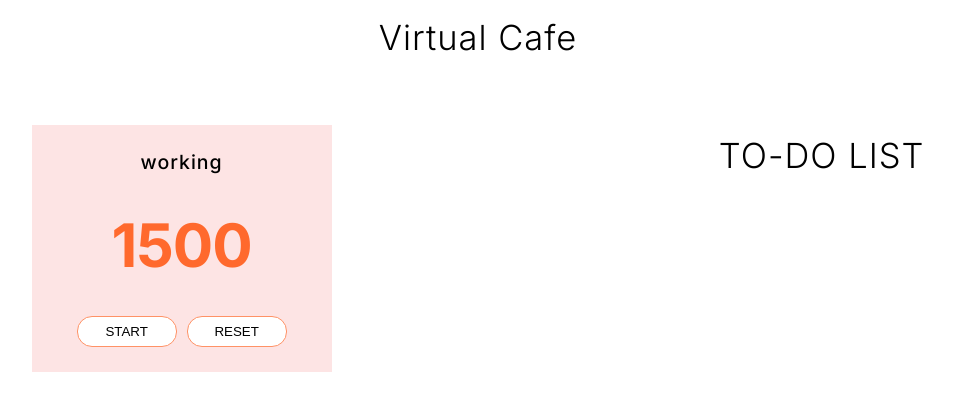
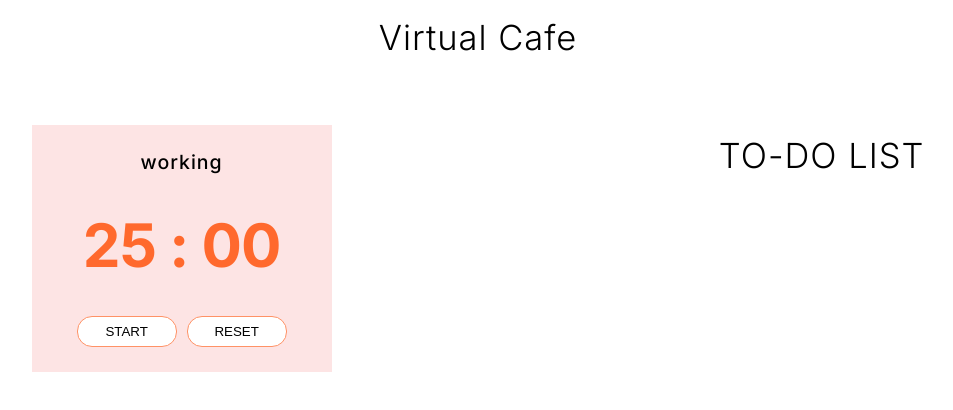
Before and after one commit to caseynewman/virtual-cafe, a React (Vite) app: page / in a window 1280 px wide. Shown: the top 410 px of the page, without its empty margins (162-1115 px from the left). Built offline with nearby package versions, Linux system fonts and the light colour scheme.

Commit message:
formatted timer to minutes and seconds

```diff
--- a/src/components/Timer/index.jsx
+++ b/src/components/Timer/index.jsx
@@ -1,6 +1,7 @@
 // pomodoro style timer
 // counts down
 // 25 minute work, or 5-10 minute break?
+// buttons at top for work + short break (5min) + long break (10min)
 
 import { useEffect } from "react";
 import { useState } from "react";
@@ -27,14 +28,16 @@ export default function PomodoroTimer() {
         return () => clearInterval(timer);
     }, [isActive, timeLeft, isWorkSession]);
 
-    // const formatTime = (seconds) => {
-
-    // };
+    const formatTime = (seconds) => {
+        const minutes = Math.floor(seconds / 60);
+        const secs = seconds % 60;
+        return `${minutes.toString().padStart(2, '0')} : ${secs.toString().padStart(2, '0')}`
+    };
 
     return (
         <div className="timer-container">
             <h2>{isWorkSession ? "Working" : "Taking a break"}</h2>
-            <h3>{timeLeft}</h3>
+            <h3>{formatTime(timeLeft)}</h3>
             <div className="timer-buttons">
                 <button onClick={() => setIsActive(!isActive)}>
                     {isActive ? "Pause" : "Start"}
```
